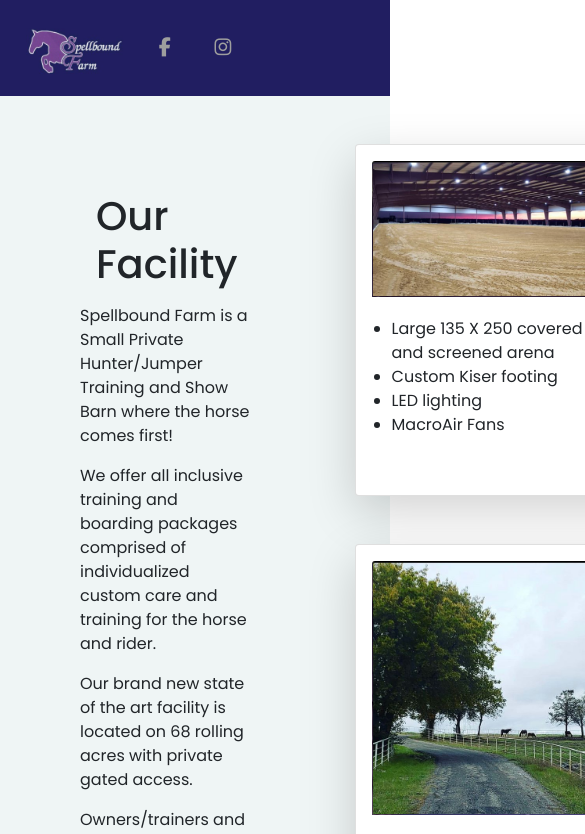
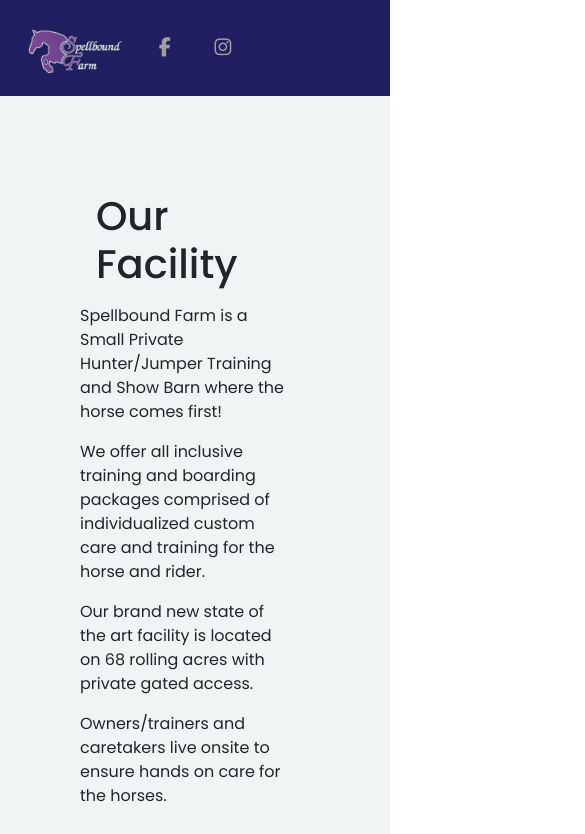
Before and after one commit to supermonkey74/SBF-React, a React (Create React App) app: page /facility in a window 390 px wide. Shown: the top 834 px of the page, 585 px wide, since content can reach past the window. Built offline with nearby package versions, Linux system fonts and the light colour scheme; some icons are missing; the HTML template or start-up script is replaced by a standard one.

Commit message:
Facility Page - Column for mobile

```diff
--- a/src/Facility.css
+++ b/src/Facility.css
@@ -49,3 +49,13 @@
    /* max-height: 80%; */
 
  }
+
+ @media screen and (max-width: 960px) {
+
+  .outside {
+
+      flex-direction: column;
+  }
+
+
+ }
```
